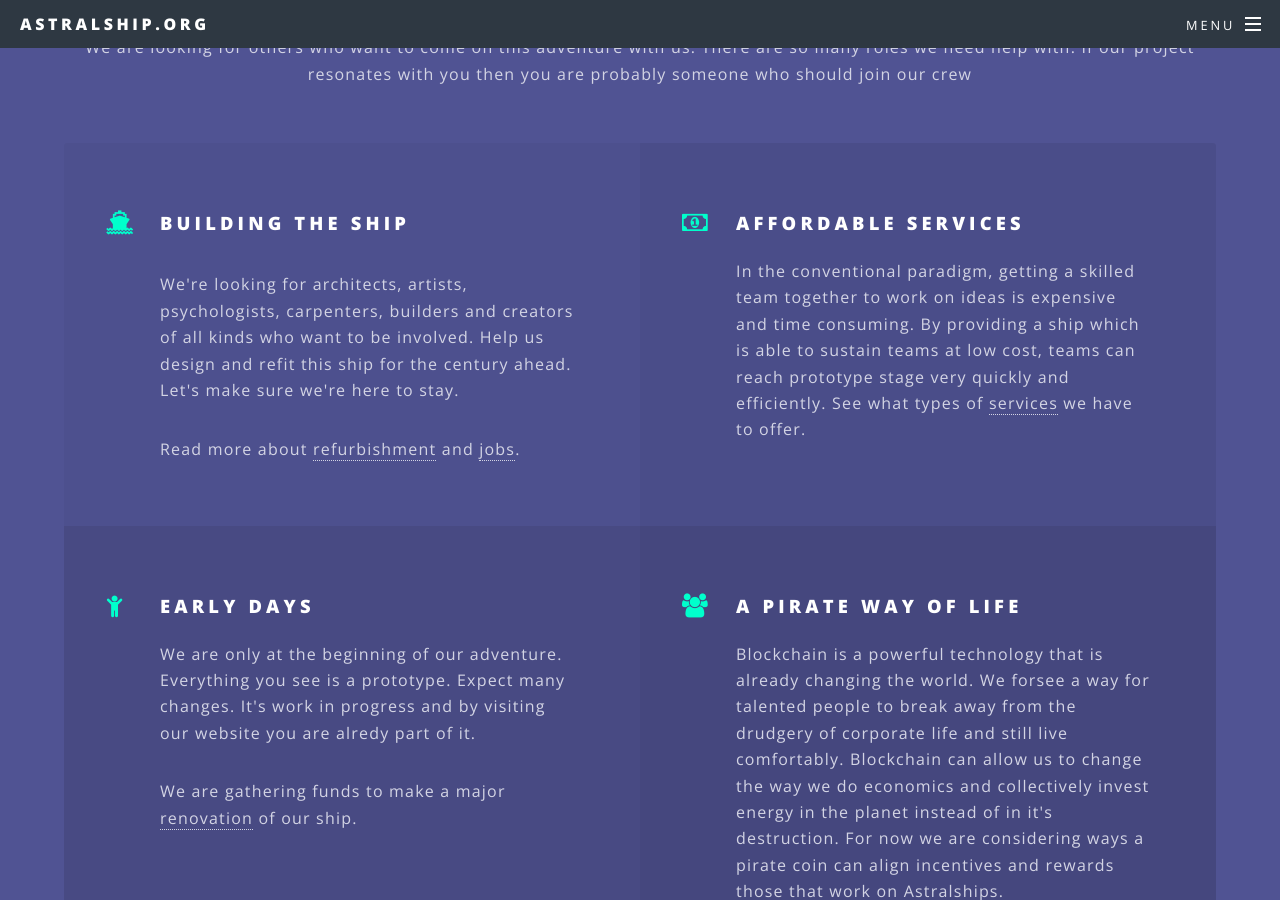
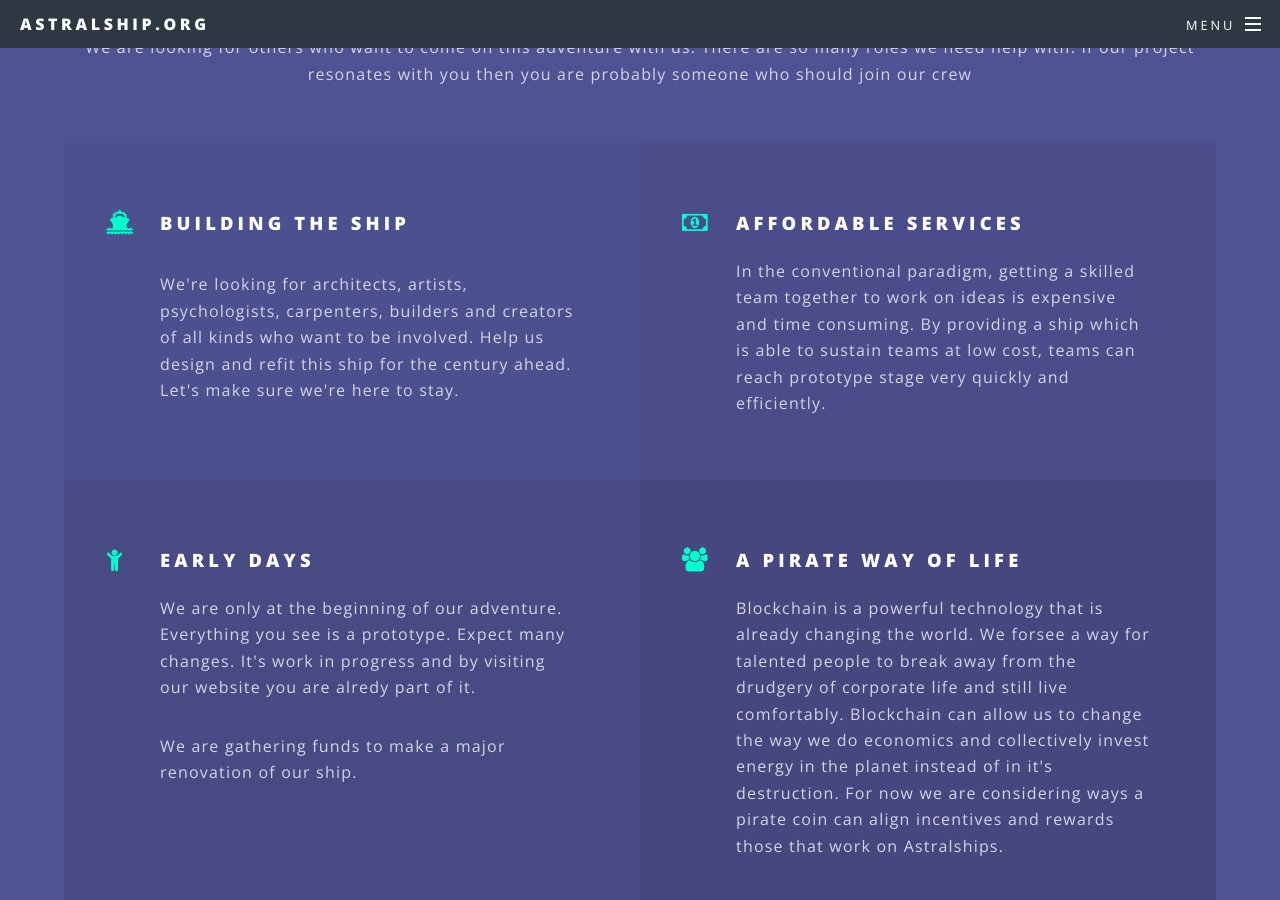
Before and after one commit to astralship/astralship.github.io, a Jekyll site: the page built from index.html, in a window 1280 px wide and 900 px high, scrolled down 4832 px. Built offline with Jekyll 4.4.1, drawn with Linux system fonts in a browser that asks for light colours; comment, search, counter and statistics services are not loaded; some of the changed text lies outside the part shown.

Commit message:
updated various

```diff
--- a/index.html
+++ b/index.html
@@ -122,7 +122,7 @@ layout: landing
 				            <li class="done">
 				              <label></label>
 				              <strong><s>Build a team</s></strong>
-				              <p>Meet the humans in <a href="membership.html">our team</a>.</p>
+				              <p>Meet the humans in our team.</p>
 				            </li>
 				            <li class="done">
 				              <label></label>
@@ -167,19 +167,19 @@ layout: landing
 
 									</p>We're looking for architects, artists, psychologists, carpenters, builders and creators of all kinds who want to be involved. Help us design and refit this ship for the century ahead. Let's make sure we're here to stay. </p>
 
-									<p>Read more about <a href="refurbishment.html">refurbishment</a> and <a href="jobs.html">jobs</a>.</p>
+
 								</li>
 
 								<li class="icon fa-money">
 									<h3>Affordable services</h3>
-									<p>In the conventional paradigm, getting a skilled team together to work on ideas is expensive and time consuming.  By providing a ship which is able to sustain teams at low cost, teams can reach prototype stage very quickly and efficiently. See what types of <a href="services.html">services</a> we have to offer.</p>
+									<p>In the conventional paradigm, getting a skilled team together to work on ideas is expensive and time consuming.  By providing a ship which is able to sustain teams at low cost, teams can reach prototype stage very quickly and efficiently.</p>
 
 								</li>
 
 								<li class="icon fa-child">
 									<h3>Early days</h3>
 									<p>We are only at the beginning of our adventure. Everything you see is a prototype. Expect many changes. It's work in progress and by visiting our website you are alredy part of it.</p>
-									<p>We are gathering funds to make a major <a href="refurbishment.html">renovation</a> of our ship.
+									<p>We are gathering funds to make a major renovation of our ship.
 								</li>
 
 								<li class="icon fa-users">
```
Also changed, not shown: friends.html (+10 -9 lines).
